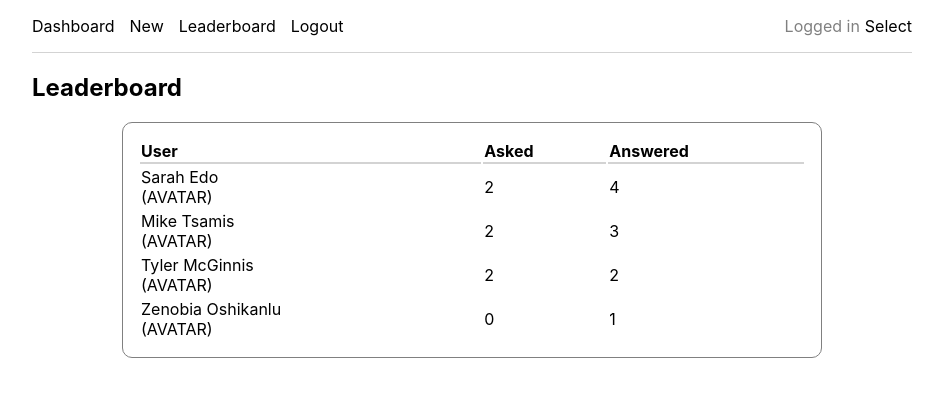
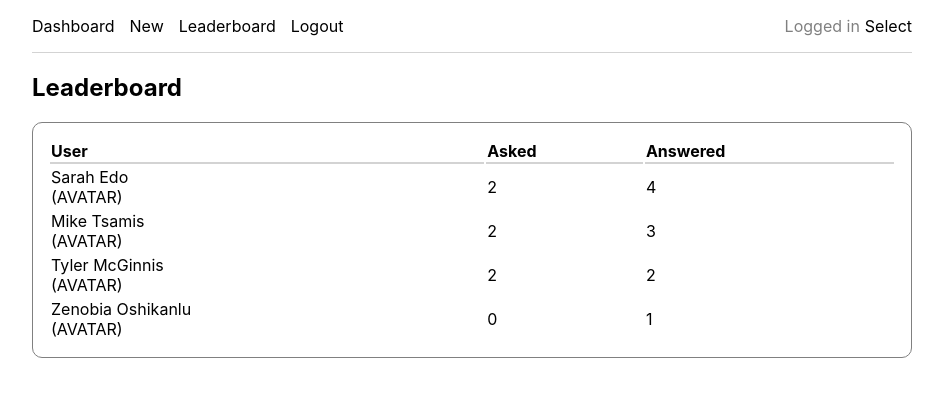
Before and after one commit to nickhibbits/employee-poll-react-app, a React (Create React App) app: page /leaderboard in a window 1280 px wide. Both pictures are taken after a click on the input 640 px from the left and 437 px from the top of the page. Shown: the top 396 px of the page, without its empty margins (168-1111 px from the left). Built offline with nearby package versions, Linux system fonts and the light colour scheme.

Commit message:
more leaderboard styling

```diff
--- a/src/styles/_questions.css
+++ b/src/styles/_questions.css
@@ -18,6 +18,7 @@
   transition: ease-in, 0.5s;
   color: inherit;
   text-decoration: none;
+  margin: 7px;
 }
 
 .question-component:hover {
--- a/src/styles/leaderboard.css
+++ b/src/styles/leaderboard.css
@@ -11,7 +11,7 @@
 
 .leaderboard-table {
   padding: 15px;
-  width: 700px;
+  width: 900px;
 }
 
 th {
```
